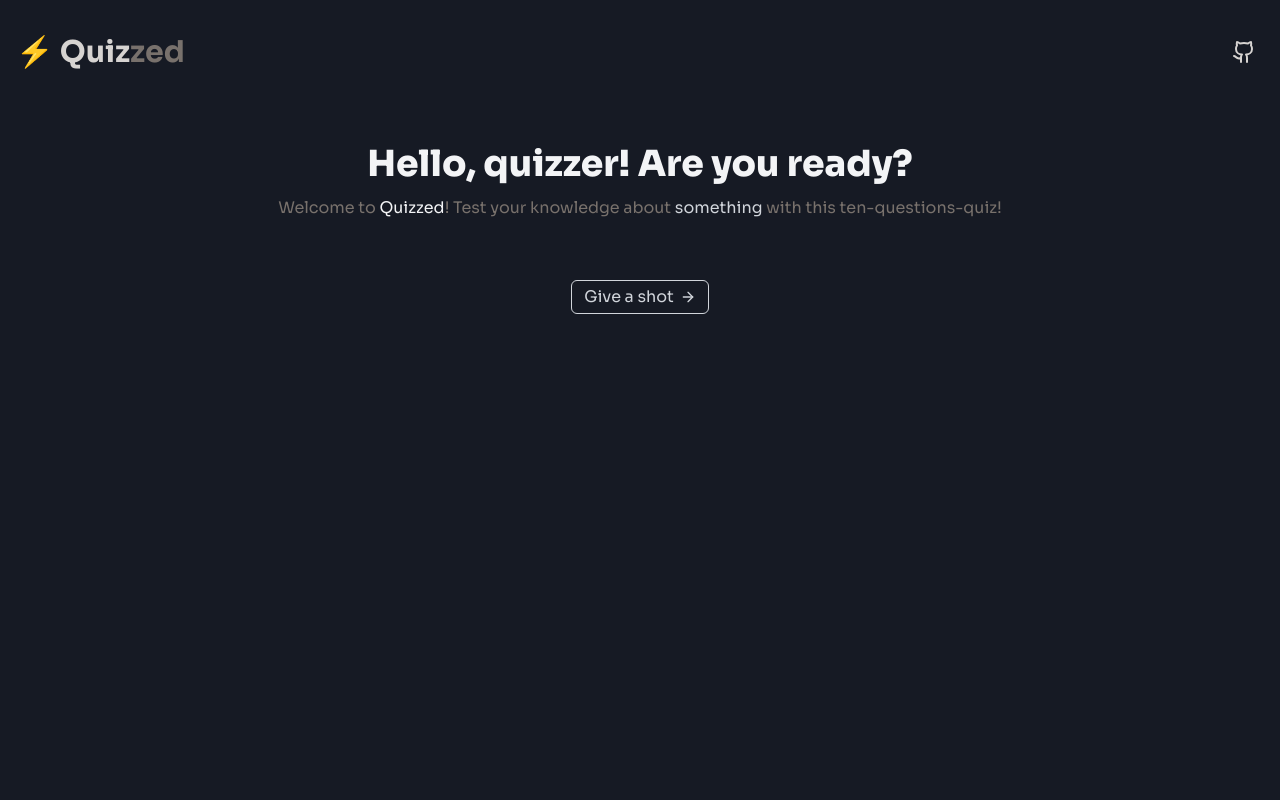
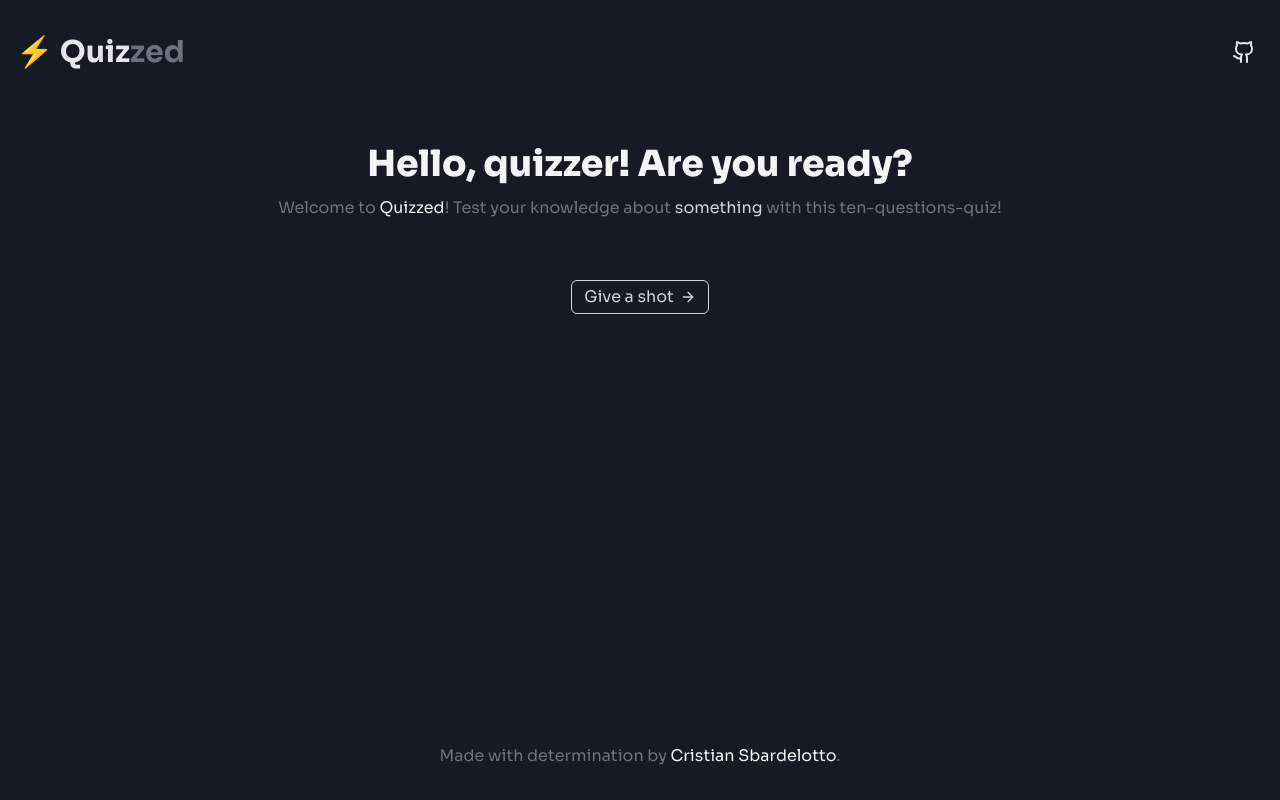
Before and after one commit to cristian-sbardelotto/quizzed, a React (Vite) app: page / in a window 1280 px wide. Built offline with nearby package versions, Linux system fonts and the light colour scheme.

Commit message:
feat: add footer component

```diff
--- a/index.html
+++ b/index.html
@@ -11,7 +11,7 @@
   <title>Quizzed!</title>
 </head>
 
-<body class='bg-background text-stone-300 font-sora antialiased'>
+<body class='bg-background text-gray-500 font-sora antialiased'>
   <div id="root"></div>
   <script type="module" src="/src/main.tsx"></script>
 </body>
--- a/src/app.tsx
+++ b/src/app.tsx
@@ -1,13 +1,18 @@
 import { Header } from './components/header';
 import { Start } from './components/start';
+import { Footer } from './components/footer';
 
 export function App() {
   return (
-    <main className='app-container'>
+    <main className='h-full app-container flex flex-col'>
       <Header />
 
-      <div className='mt-6'>
+      <div className='flex-1 mt-6'>
         <Start />
+      </div>
+
+      <div className=''>
+        <Footer />
       </div>
     </main>
   );
--- /dev/null
+++ b/src/components/footer.tsx
@@ -0,0 +1,17 @@
+export function Footer() {
+  return (
+    <footer className='py-8 px-4 text-center'>
+      <p>
+        Made with determination by{' '}
+        <a
+          className='whitespace-nowrap text-gray-100 hover:opacity-70 transition-opacity'
+          href='https://linkedin.com/in/cristian-k-sbardelotto'
+          target='_blank'
+        >
+          Cristian Sbardelotto
+        </a>
+        .
+      </p>
+    </footer>
+  );
+}
--- a/src/components/header.tsx
+++ b/src/components/header.tsx
@@ -3,12 +3,12 @@ import { GithubIcon } from 'lucide-react';
 export function Header() {
   return (
     <header className='py-8 px-4 flex items-center justify-between'>
-      <h1 className='text-2xl md:text-3xl font-bold'>
-        ⚡ Quiz<span className='text-stone-500'>zed</span>
+      <h1 className='text-2xl text-gray-200 font-bold md:text-3xl'>
+        ⚡ Quiz<span className='text-gray-500'>zed</span>
       </h1>
 
       <a
-        className='rounded-2xl p-2 hover:bg-slate-50/10 transition-colors'
+        className='rounded-2xl text-gray-200 p-2 hover:bg-slate-50/10 transition-colors'
         href='https://github.com/cristian-sbardelotto/quizzed'
         target='_blank'
       >
--- a/src/components/start.tsx
+++ b/src/components/start.tsx
@@ -7,7 +7,7 @@ export function Start() {
         Hello, quizzer! Are you ready?
       </h2>
 
-      <p className='text-stone-500'>
+      <p>
         Welcome to <span className='text-gray-100'>Quizzed</span>! Test your
         knowledge about <span className='text-gray-300'>something</span> with
         this ten-questions-quiz!
--- a/src/index.css
+++ b/src/index.css
@@ -2,6 +2,12 @@
 @tailwind components;
 @tailwind utilities;
 
+html,
+body,
+body > div {
+  height: 100%;
+}
+
 .app-container {
   @apply max-w-[1280px] mx-auto;
 }
```
